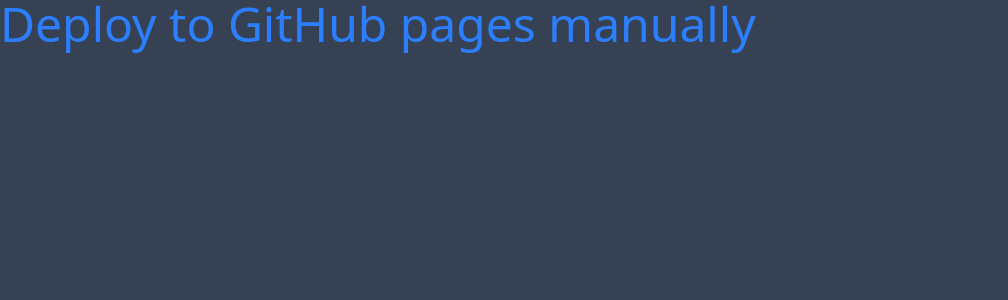
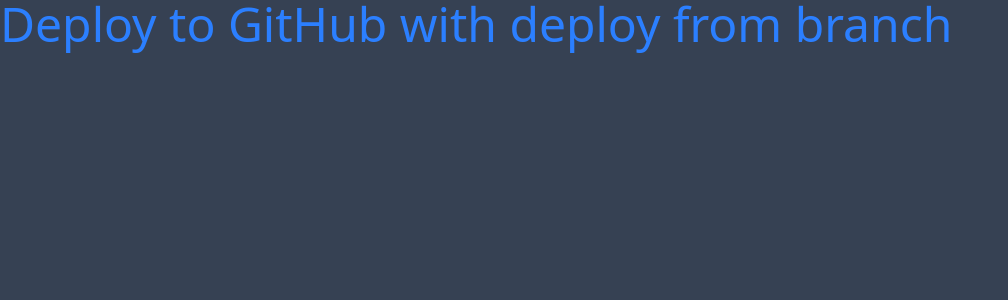
Before and after one commit to KirillStetsenko/on-track, a Vue app: page / in a window 1280 px wide. Shown: the top 300 px of the page, without its empty margins (0-1008 px from the left). Built offline with nearby package versions, Linux system fonts and the light colour scheme.

Commit message:
deploy to github with deploy from branch

```diff
--- a/src/App.vue
+++ b/src/App.vue
@@ -2,7 +2,9 @@
 
 <template>
   <div class="bg-gray-700 h-screen">
-    <h1 class="text-5xl text-blue-500">Deploy to GitHub pages manually</h1>
+    <h1 class="text-5xl text-blue-500">
+      Deploy to GitHub with deploy from branch
+    </h1>
   </div>
 </template>
 
```
